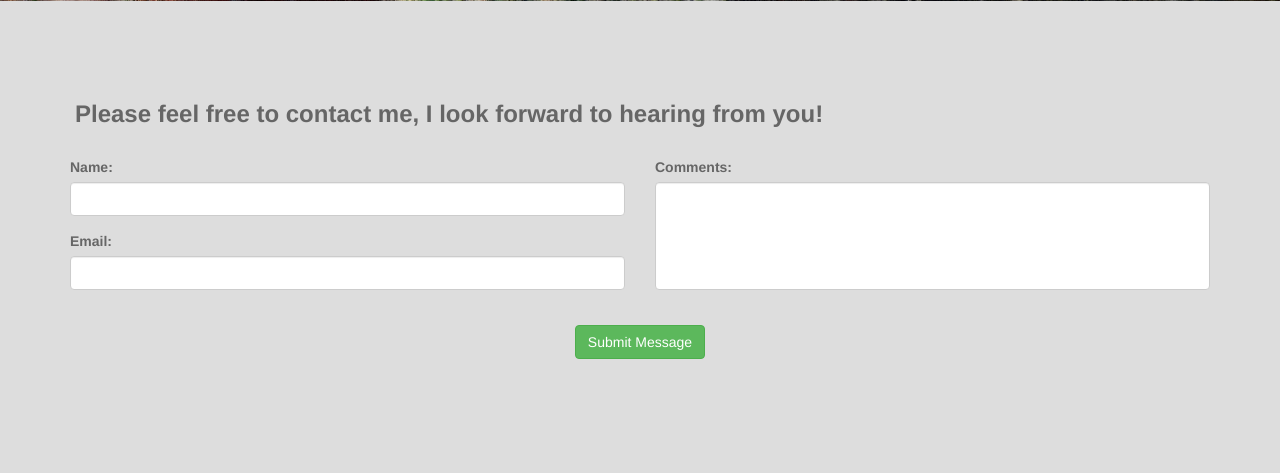
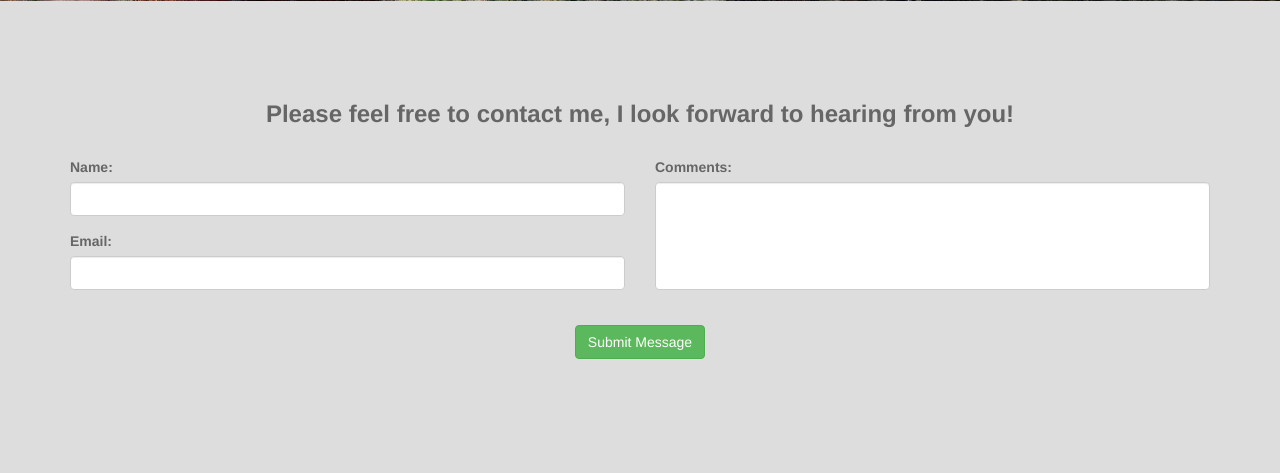
Before and after one commit to ranyehushua/PortfolioWebsite, a PHP site: page / in a window 1280 px wide. Shown: the part 2284-2757 px from the top of the page. Run offline with PHP 8.4, Linux system fonts and the light colour scheme; data that the repository does not hold is empty; some libraries are stand-ins or nearby versions.

Commit message:
added media query for better contact h3 display on bigger res

```diff
--- a/css/style.css
+++ b/css/style.css
@@ -164,6 +164,12 @@ CONTACT MODULE
 	font-weight: 800;
 }
 
+@media (min-width: 992px) {
+	#contact h3 {
+		text-align: center;
+	}
+}
+
 #submitContact {
 	margin-top: 20px;
 }
```
